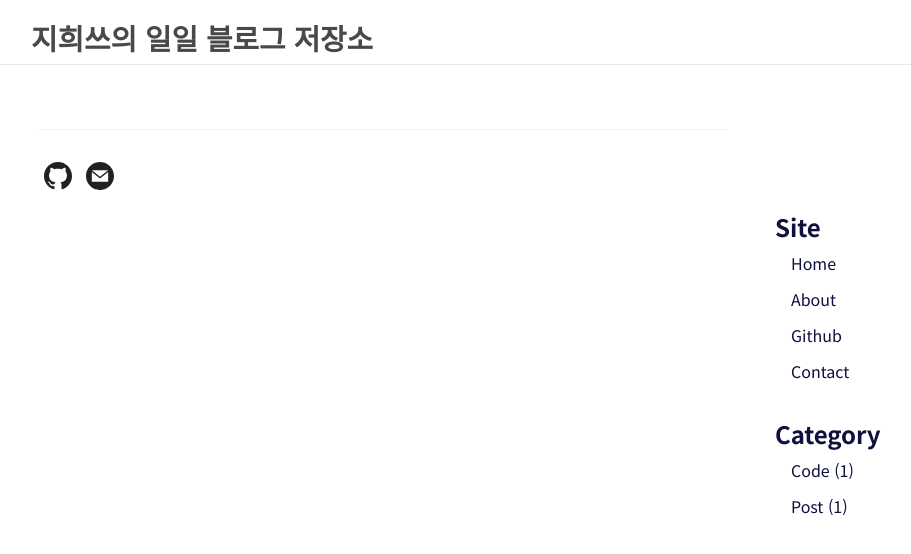
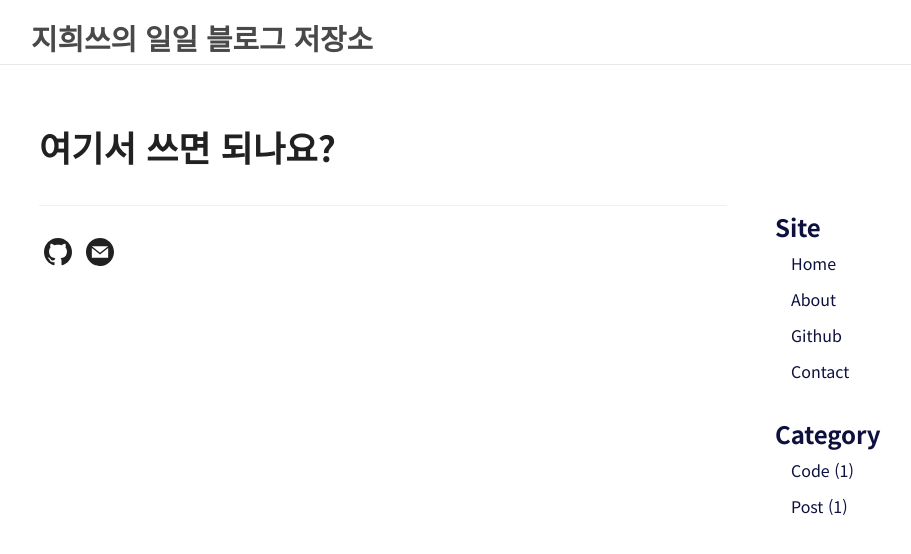
Before and after one commit to jihuikim45/jihuikim45.github.io, a Jekyll site: the page built from posts/home.html, in a window 1280 px wide. Shown: the top 554 px of the page, without its empty margins (159-1070 px from the left). Built offline with Jekyll 4.4.1, drawn with Linux system fonts in a browser that asks for light colours.

Commit message:
feat본문페이지테스트

```diff
--- a/posts/home.html
+++ b/posts/home.html
@@ -1,3 +1,4 @@
 ---
 layout: home
 ---
+<h1>여기서 쓰면 되나요?</h1>
```
